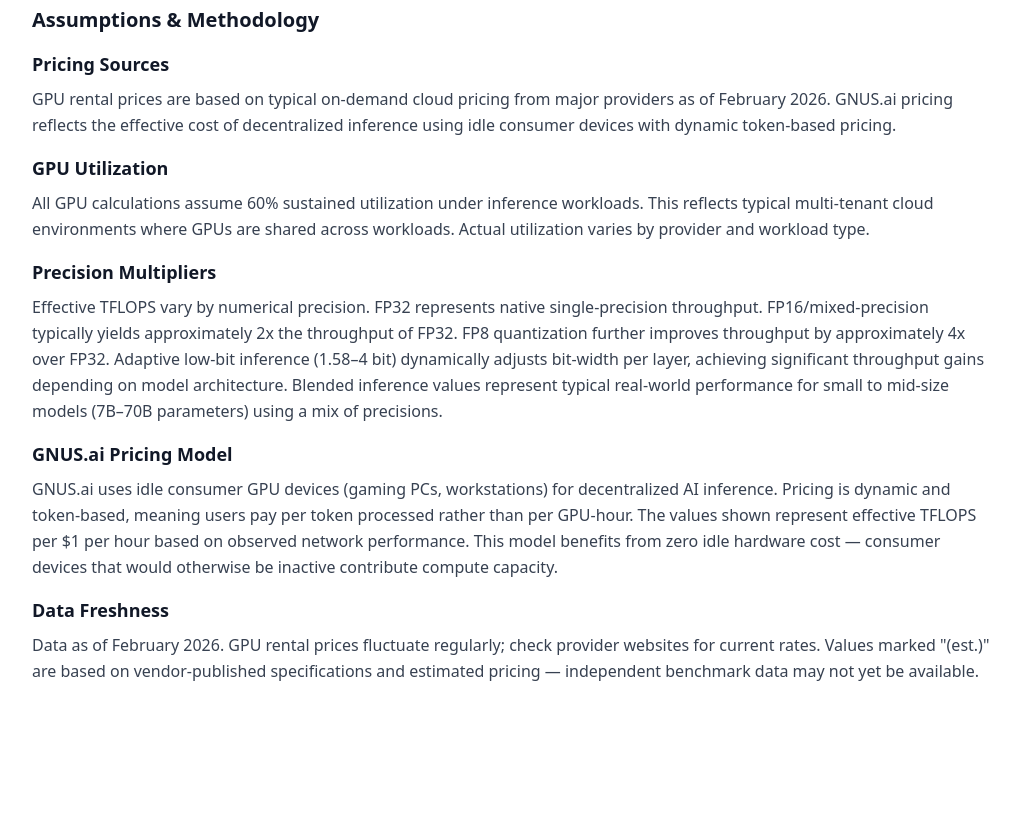
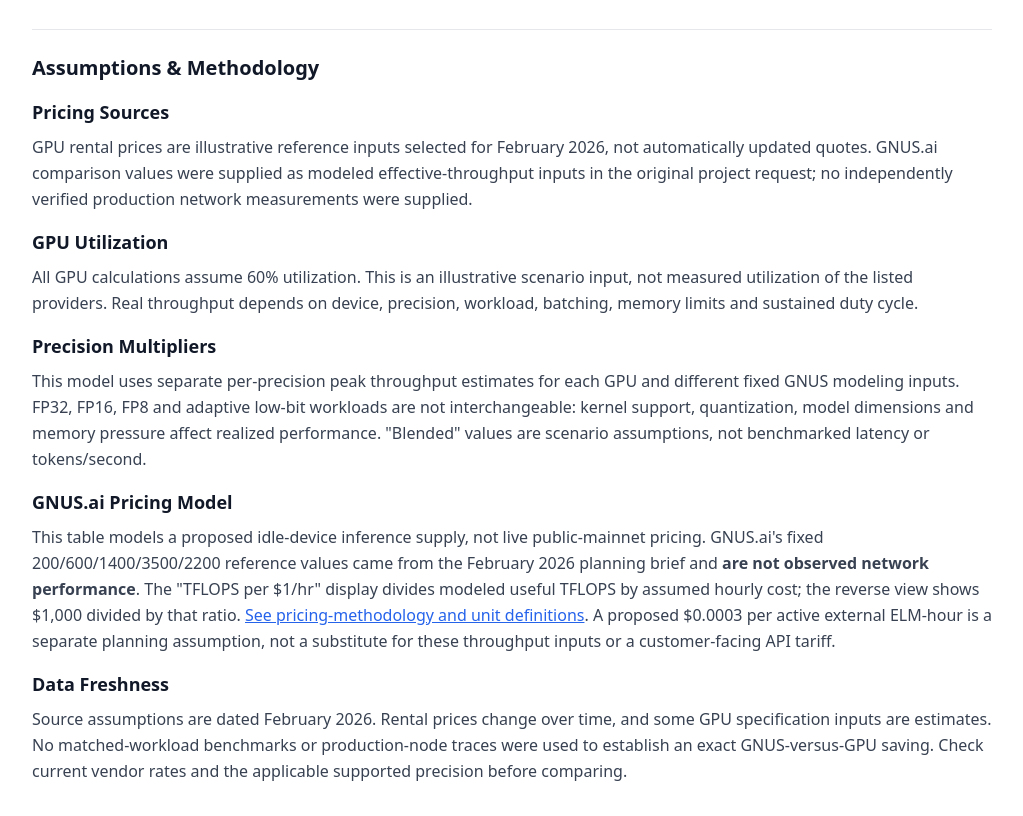
Before and after one commit to GeniusVentures/gnus-ai-pricing, a website: page index.html in a window 1280 px wide. Shown: the part 710-1526 px from the top of the page, without its empty margins (128-1151 px from the left). Before the commit the page ends 1426 px from the top, so only its background shows below. Drawn offline with nearby package versions, Linux system fonts and the light colour scheme.

Commit message:
docs(pricing): label historical throughput scenarios and clarify cost units

```diff
--- a/index.html
+++ b/index.html
@@ -150,12 +150,14 @@
         </h1>
         <div class="text-gray-600 max-w-3xl mx-auto text-center leading-relaxed text-sm sm:text-base">
             <p class="mb-3">
-                This page provides a factual comparison of effective TFLOPS (floating-point operations per second)
-                per $1 per hour for AI inference across decentralized and traditional GPU rental options.
+                This page provides an <strong>illustrative, input-driven comparison</strong> of effective
+                TFLOPS (floating-point operations per second) per $1 per hour. GNUS values
+                are modeled inputs, not public-network production benchmarks.
             </p>
             <p>
-                GNUS.ai uses idle consumer devices with dynamic token-based pricing,
-                while the GPU values represent typical cloud rental prices as of February 2026.
+                This February 2026 scenario assumes idle consumer devices for GNUS.ai
+                and selected GPU-rental prices for other systems. It is not a current
+                service quote, a node payout schedule, or a promised performance ratio.
             </p>
         </div>
     </header>
@@ -265,43 +267,48 @@
 
         <h3 class="text-lg font-semibold mt-4 mb-2">Pricing Sources</h3>
         <p class="text-gray-700 leading-relaxed">
-            GPU rental prices are based on typical on-demand cloud pricing from major providers
-            as of February 2026. GNUS.ai pricing reflects the effective cost of decentralized
-            inference using idle consumer devices with dynamic token-based pricing.
+            GPU rental prices are illustrative reference inputs selected for February 2026,
+            not automatically updated quotes. GNUS.ai comparison values were supplied as
+            modeled effective-throughput inputs in the original project request;
+            no independently verified production network measurements were supplied.
         </p>
 
         <h3 class="text-lg font-semibold mt-4 mb-2">GPU Utilization</h3>
         <p class="text-gray-700 leading-relaxed">
-            All GPU calculations assume 60% sustained utilization under inference workloads.
-            This reflects typical multi-tenant cloud environments where GPUs are shared across
-            workloads. Actual utilization varies by provider and workload type.
+            All GPU calculations assume 60% utilization. This is an illustrative scenario
+            input, not measured utilization of the listed providers. Real throughput depends
+            on device, precision, workload, batching, memory limits and sustained duty cycle.
         </p>
 
         <h3 class="text-lg font-semibold mt-4 mb-2">Precision Multipliers</h3>
         <p class="text-gray-700 leading-relaxed">
-            Effective TFLOPS vary by numerical precision. FP32 represents native single-precision
-            throughput. FP16/mixed-precision typically yields approximately 2x the throughput of FP32.
-            FP8 quantization further improves throughput by approximately 4x over FP32. Adaptive
-            low-bit inference (1.58&ndash;4 bit) dynamically adjusts bit-width per layer, achieving
-            significant throughput gains depending on model architecture. Blended inference values
-            represent typical real-world performance for small to mid-size models (7B&ndash;70B
-            parameters) using a mix of precisions.
+            This model uses separate per-precision peak throughput estimates for each GPU and
+            different fixed GNUS modeling inputs. FP32, FP16, FP8 and adaptive low-bit workloads
+            are not interchangeable: kernel support, quantization, model dimensions and memory
+            pressure affect realized performance. "Blended" values are scenario assumptions,
+            not benchmarked latency or tokens/second.
         </p>
 
         <h3 class="text-lg font-semibold mt-4 mb-2">GNUS.ai Pricing Model</h3>
         <p class="text-gray-700 leading-relaxed">
-            GNUS.ai uses idle consumer GPU devices (gaming PCs, workstations) for decentralized
-            AI inference. Pricing is dynamic and token-based, meaning users pay per token processed
-            rather than per GPU-hour. The values shown represent effective TFLOPS per $1 per hour
-            based on observed network performance. This model benefits from zero idle hardware
-            cost &mdash; consumer devices that would otherwise be inactive contribute compute capacity.
+            This table models a proposed idle-device inference supply, not live public-mainnet
+            pricing. GNUS.ai's fixed 200/600/1400/3500/2200 reference values came from the
+            February 2026 planning brief and <strong>are not observed network performance</strong>.
+            The "TFLOPS per $1/hr" display divides modeled useful TFLOPS by assumed hourly
+            cost; the reverse view shows $1,000 divided by that ratio.
+            <a class="underline text-blue-600"
+               href="https://docs.gnus.ai/about-gnus.ai/features-and-benefits/pricing-methodology/"
+               target="_blank" rel="noopener noreferrer">See pricing-methodology and unit definitions</a>.
+            A proposed $0.0003 per active external ELM-hour is a separate planning assumption,
+            not a substitute for these throughput inputs or a customer-facing API tariff.
         </p>
 
         <h3 class="text-lg font-semibold mt-4 mb-2">Data Freshness</h3>
         <p class="text-gray-700 leading-relaxed">
-            Data as of February 2026. GPU rental prices fluctuate regularly; check provider websites
-            for current rates. Values marked "(est.)" are based on vendor-published specifications
-            and estimated pricing &mdash; independent benchmark data may not yet be available.
+            Source assumptions are dated February 2026. Rental prices change over time,
+            and some GPU specification inputs are estimates. No matched-workload benchmarks
+            or production-node traces were used to establish an exact GNUS-versus-GPU saving.
+            Check current vendor rates and the applicable supported precision before comparing.
         </p>
     </section>
 
```
Also changed, not shown: README.md.
